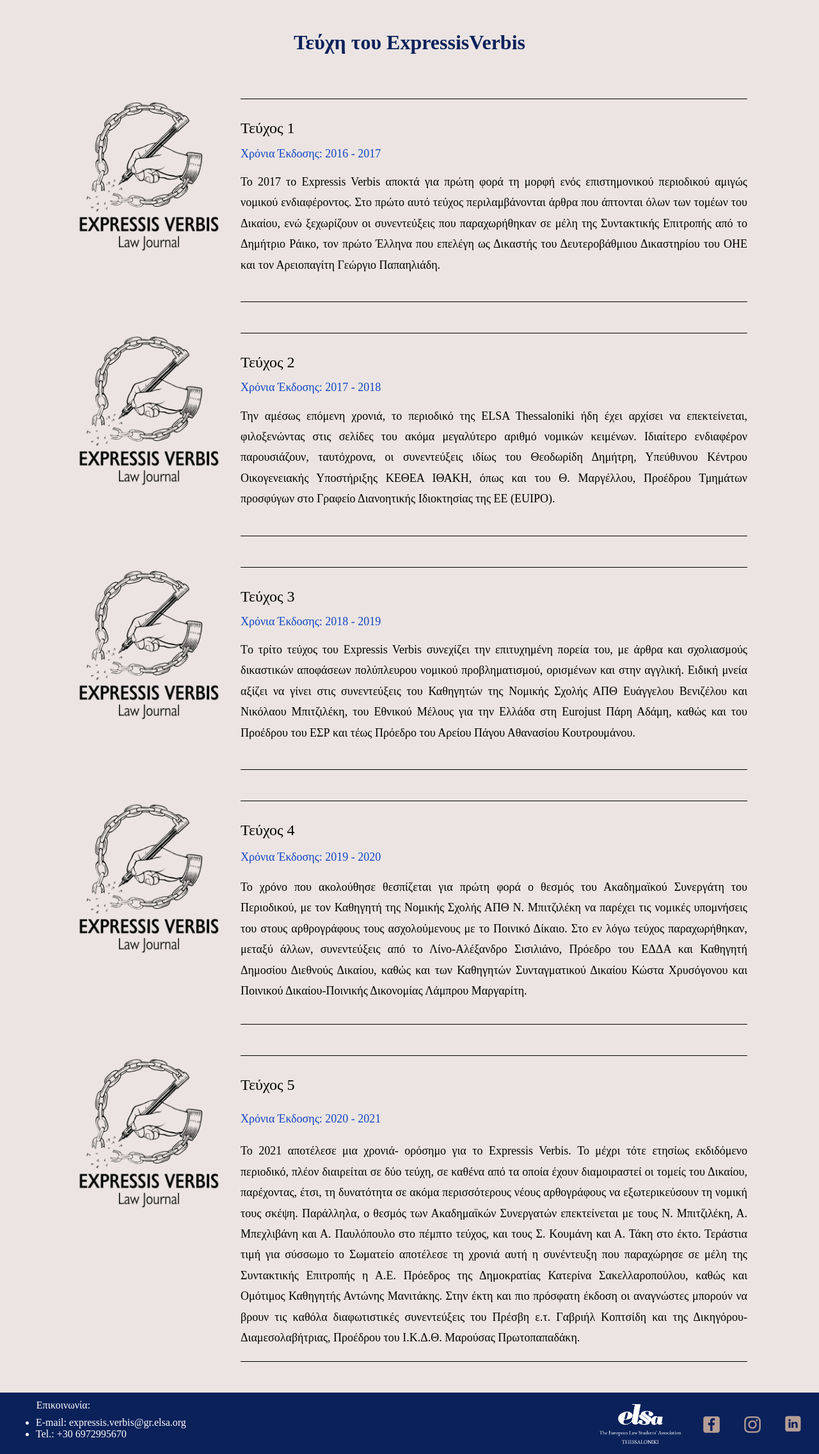
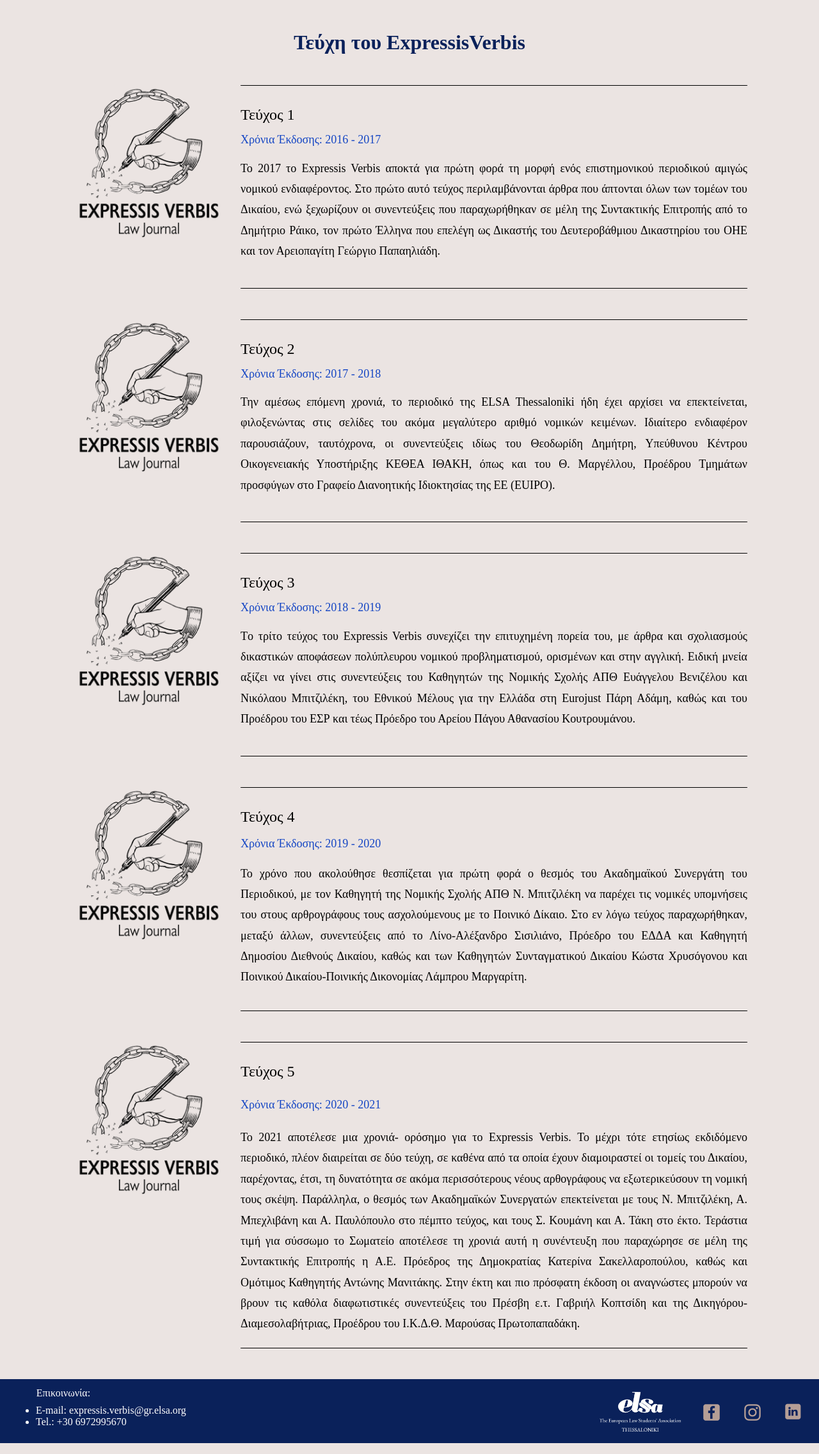
Before and after one commit to G-Papad/ExpressisVerbisLawJournalSite, a Django app: page /issues in a window 1280 px wide. Shown: the part 160-2432 px from the top of the page at 64% size. Run offline with Django 4.2, Linux system fonts and the light colour scheme; data comes from the database, SQL or seed files in the repository; both versions use the stored data as it was after the commit.

Commit message:
footer and updates fix
Co-Authored-By: George Papadoulis <G-Papad@users.noreply.github.com>

```diff
--- a/expressisverbis/ExpressisVerbisApp/static/css/footer_style.css
+++ b/expressisverbis/ExpressisVerbisApp/static/css/footer_style.css
@@ -1,6 +1,3 @@
-body{
-  min-height: 75vh;
-}
 .footer-class {
   display: flex;
   position: relative;
@@ -11,7 +8,7 @@
   color: white;
   left:0;
   width:100%;
-  height: 6rem;
+  height: 100px;
   min-height: 80px;
   margin-top: 3em;
 }
--- a/expressisverbis/ExpressisVerbisApp/static/css/generic_style.css
+++ b/expressisverbis/ExpressisVerbisApp/static/css/generic_style.css
@@ -15,6 +15,15 @@
   text-align: center;
   margin-top: 1.5em;
   color: var(--exp-blue);
+}
+
+main {
+  min-height: calc(100vh - 1.5em - 100px - 160px - 4.5em);
+  margin-top: 0;
+}
+
+h1 {
+  margin: 2vh 0 0 0;
 }
 
 body{
--- a/expressisverbis/ExpressisVerbisApp/templates/announcements.html
+++ b/expressisverbis/ExpressisVerbisApp/templates/announcements.html
@@ -6,6 +6,7 @@
 
 <h1 class="category-title">Ανακοινώσεις</h1>
 <div class="announcement-container">
+  {% if latest %}
   <div class="announcement3">
     <hr size="5" color='#b9a796'>
     <div class="announcement-title-container">
@@ -22,6 +23,7 @@
         {% endlanguage %}</p>
     </div>
   </div>
+  {% endif %}
 </div>
 <div class="announcement-container">
 
--- a/expressisverbis/ExpressisVerbisApp/views.py
+++ b/expressisverbis/ExpressisVerbisApp/views.py
@@ -57,8 +57,11 @@
 
 
 def announcements(request):
-    ann = Update.objects.all().order_by('-publicationDate')[1:]
-    latest = latest_issue = Update.objects.order_by("-publicationDate")[0]
+    try:
+        ann = Update.objects.all().order_by('-publicationDate')[1:]
+        latest = latest_issue = Update.objects.order_by("-publicationDate")[0]
+    except IndexError:
+        return render(request, 'announcements.html')
     return render(request, 'announcements.html', {'updates': ann, 'latest': latest})
 
 
```
Also changed, not shown: expressisverbis/db.sqlite3.
